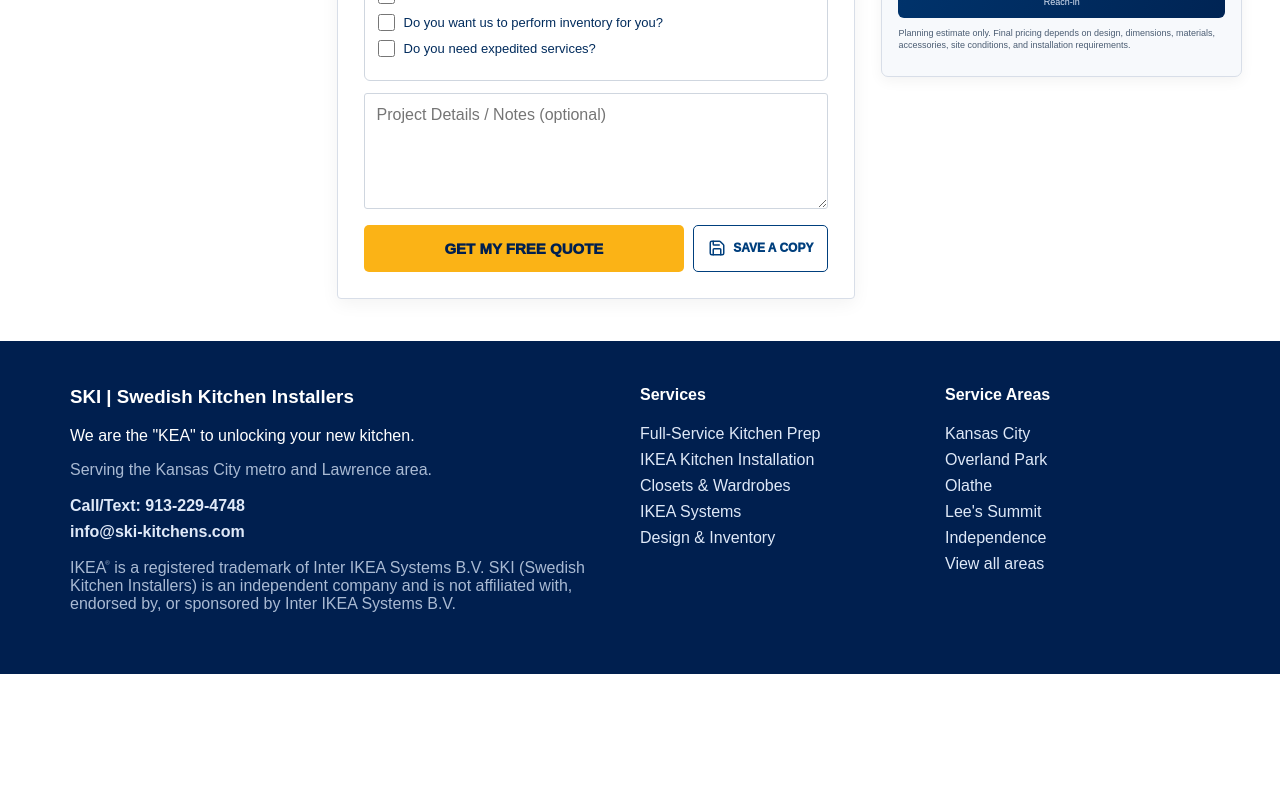
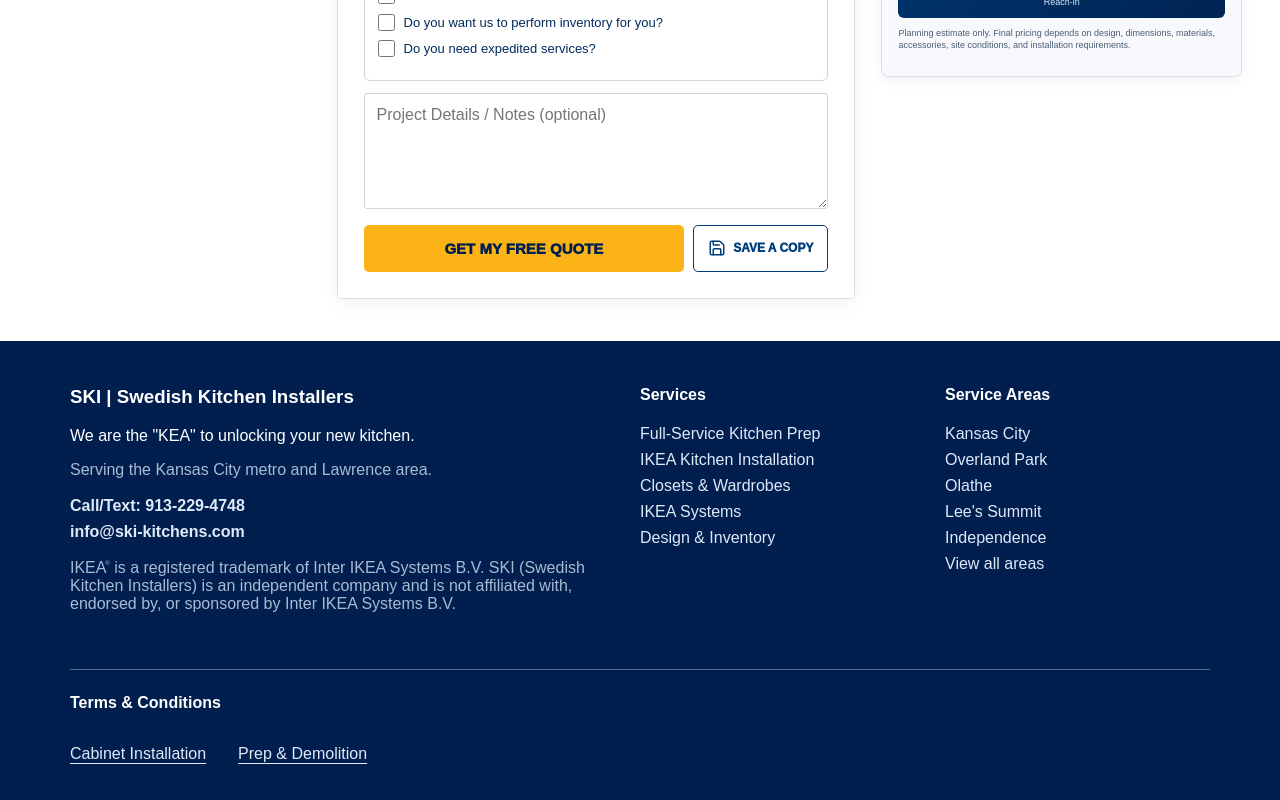
Before and after one commit to jenardandchelsey/ski-website, a Next.js app in the folder ski-next-site/: page / in a window 1280 px wide. Shown: the part 4866-5666 px from the top of the page. Before the commit the page ends 5540 px from the top, so only its background shows below. Built offline with nearby package versions, Linux system fonts and the light colour scheme.

Commit message:
Add cabinet and prep terms links to website footer

```diff
--- a/ski-next-site/app/components/Footer.js
+++ b/ski-next-site/app/components/Footer.js
@@ -6,5 +6,12 @@ export default function Footer(){
     <div><h3>SKI | Swedish Kitchen Installers</h3><p>We are the &quot;KEA&quot; to unlocking your new kitchen.</p><p className="muted">Serving the Kansas City metro and Lawrence area.</p><div className="footerContact" data-nosnippet><a href={contactDetails.phoneHref}>{contactDetails.phone}</a><a href={contactDetails.emailHref}>{contactDetails.email}</a></div><p className="muted">IKEA<sup className="trademarkMark">&reg;</sup> is a registered trademark of Inter IKEA Systems B.V. SKI (Swedish Kitchen Installers) is an independent company and is not affiliated with, endorsed by, or sponsored by Inter IKEA Systems B.V.</p></div>
     <div><h4>Services</h4><Link href="/services/full-service-kitchen-prep">Full-Service Kitchen Prep</Link><Link href="/services/ikea-kitchen-installation">IKEA Kitchen Installation</Link><Link href="/services/closets-wardrobes">Closets & Wardrobes</Link><Link href="/services/ikea-systems">IKEA Systems</Link><Link href="/services/design-inventory-management">Design & Inventory</Link></div>
     <div><h4>Service Areas</h4>{serviceAreas.slice(0,5).map(a=><Link key={a.slug} href={a.slug}>{a.city}</Link>)}<Link href="/service-areas">View all areas</Link></div>
+    <div className="footerTerms" aria-labelledby="footer-terms-title">
+      <h4 id="footer-terms-title">Terms &amp; Conditions</h4>
+      <div className="footerTermsLinks">
+        <a href="https://script.google.com/macros/s/AKfycbwo6wHErZrzc_4xAp_D5aVnIZfYPPGZLg4W47kBzFaLlT-0tlIkLF5WmYvL3W3_5TLj/exec?skiTerms=SKI-TC-2026-10-17-v2" target="_blank" rel="noopener noreferrer">Cabinet Installation<span className="footerTermsHint"> (opens in a new tab)</span></a>
+        <a href="https://script.google.com/macros/s/AKfycbwo6wHErZrzc_4xAp_D5aVnIZfYPPGZLg4W47kBzFaLlT-0tlIkLF5WmYvL3W3_5TLj/exec?skiTerms=SKI-PREP-2026-10-17-v1" target="_blank" rel="noopener noreferrer">Prep &amp; Demolition<span className="footerTermsHint"> (opens in a new tab)</span></a>
+      </div>
+    </div>
   </footer>
 }
--- a/ski-next-site/app/contact-details.css
+++ b/ski-next-site/app/contact-details.css
@@ -17,3 +17,41 @@
 .footerContact a {
   font-weight: 800;
 }
+
+.footerTerms {
+  grid-column: 1 / -1;
+  border-top: 1px solid #526c91;
+  padding-top: 24px;
+}
+
+.footerTermsLinks {
+  display: flex;
+  flex-wrap: wrap;
+  gap: 8px 32px;
+}
+
+.footerTermsLinks a {
+  text-decoration: underline;
+  text-underline-offset: 4px;
+  line-height: 1.6;
+}
+
+.footerTermsLinks a:hover {
+  color: var(--gold);
+}
+
+.footerTermsLinks a:focus-visible {
+  outline: 2px solid var(--gold);
+  outline-offset: 5px;
+}
+
+.footerTermsHint {
+  position: absolute;
+  width: 1px;
+  height: 1px;
+  padding: 0;
+  margin: -1px;
+  overflow: hidden;
+  clip-path: inset(50%);
+  white-space: nowrap;
+}
```
